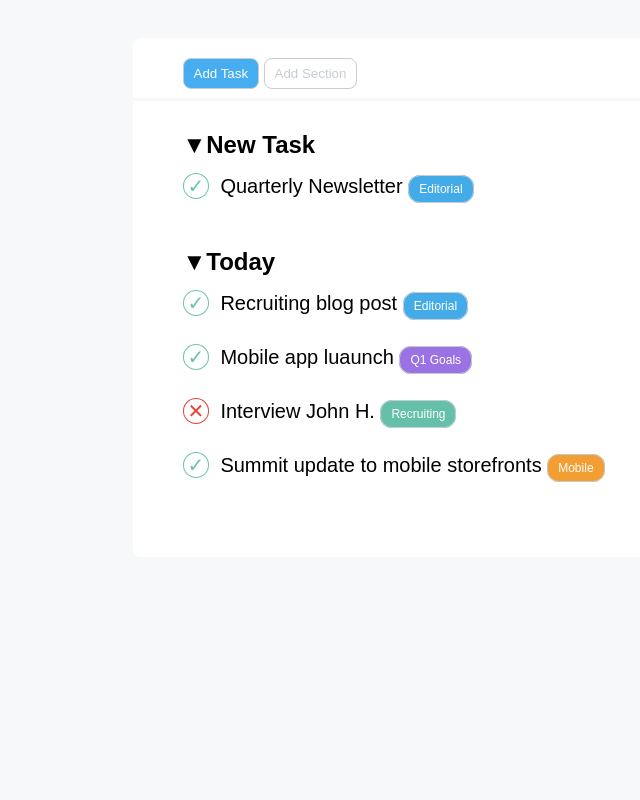
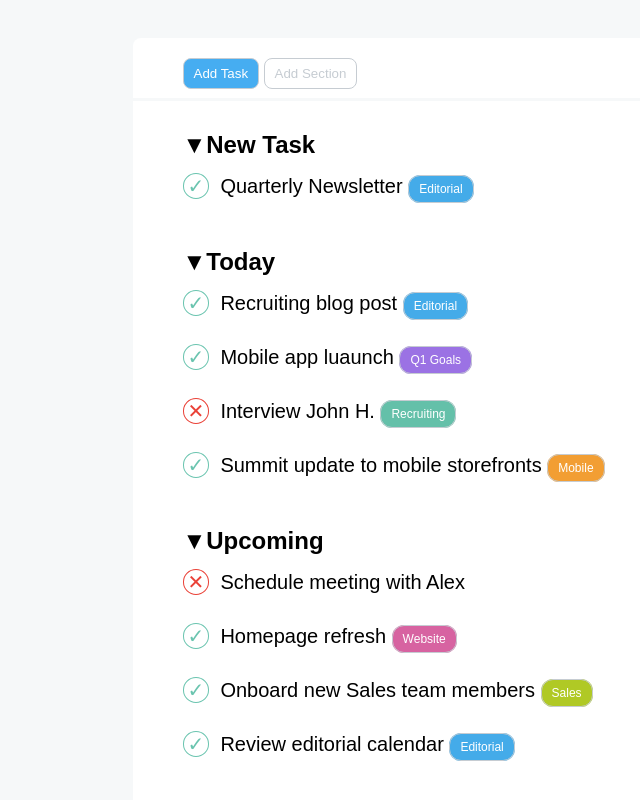
Before and after one commit to Guidocode/html-css-toboolist, a plain HTML site: page index.html in a window 1280 px wide. Shown: the part 102-902 px from the top of the page, without its empty margins (0-640 px from the left). Before the commit the page ends 800 px from the top, so only its background shows below. Drawn offline with Linux system fonts and the light colour scheme.

Commit message:
Aggiunta section "Upcoming"

```diff
--- a/CSS/style.css
+++ b/CSS/style.css
@@ -157,6 +157,7 @@ section .actions li{
   background-color: #44ABE9;
 }
 
+
 .q1-goals{
   background-color: #9B72E4;
 }
@@ -168,3 +169,12 @@ section .actions li{
 .mobile{
   background-color: #F29E33;
 }
+
+
+.website{
+  background-color: #D763A1;
+}
+
+.sales{
+  background-color: #B0C925;
+}
--- a/index.html
+++ b/index.html
@@ -52,6 +52,20 @@
     </section>
     <!-- /Today -->
 
+    <!-- Upcoming -->
+    <section>
+      <div class="actions">
+        <h2>Upcoming</h2>
+        <ul>
+          <li class="not-do">&nbsp; Schedule meeting with Alex</li>
+          <li class="do">&nbsp; Homepage refresh <span class="label website">Website</span></li>
+          <li class="do">&nbsp; Onboard new Sales team members <span class="label sales">Sales</span></li>
+          <li class="do">&nbsp; Review editorial calendar <span class="label editorial">Editorial</span></li>
+        </ul>
+      </div>
+    </section>
+    <!-- /Upcoming -->
+
   </main>
 </body>
 </html>
```
